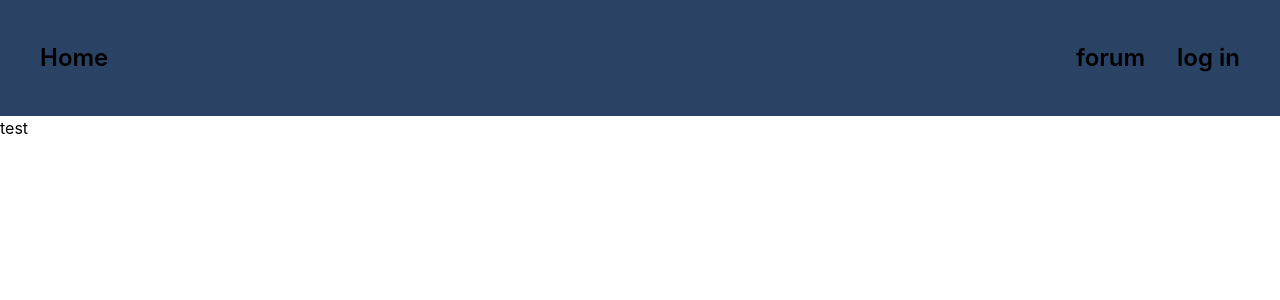
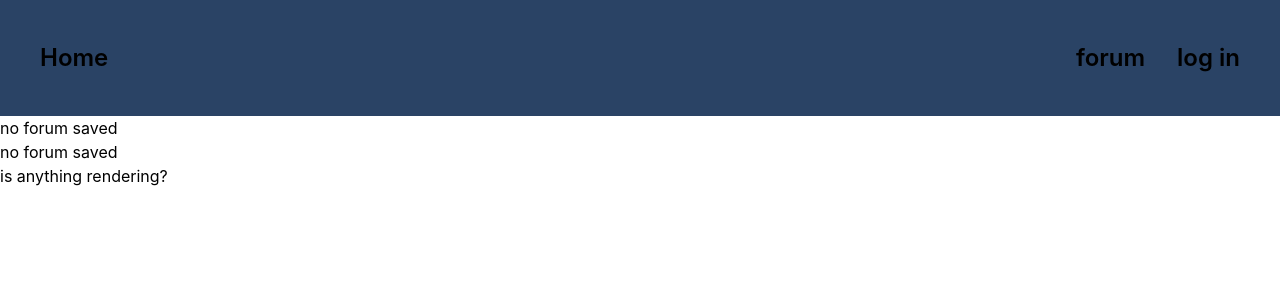
Before and after one commit to ametueraspirant/litext_nd_roleplaying, a React (Create React App) app: page /forum/1 in a window 1280 px wide. Shown: the top 300 px of the page. Built offline with nearby package versions, Linux system fonts and the light colour scheme; no server answers.

Commit message:
final demo

```diff
--- a/src/pages/Forum.js
+++ b/src/pages/Forum.js
@@ -1,6 +1,5 @@
 import React, { useState, useEffect } from "react";
 import axios from 'axios';
-import { BrowserRouter, Route, Switch } from 'react-router-dom';
 import { EditForum } from './partials';
 
 function Forum(props)
@@ -13,6 +12,7 @@ function Forum(props)
 	});
 
 	useEffect(()=> {
+	console.log(props.user.ismod);
 		if(!props.match.params.id) {
 			axios.get('/api/forum')
 			.then(res=> {
@@ -31,6 +31,13 @@ function Forum(props)
 			axios.get('/api/forum/view/' + _id)
 			.then(res=> {
 				if(res.status === 200) {
+					// let newForum = res.data;
+					// setForum({
+					// 	title: newForum.title,
+					// 	description: newForum.description,
+					// 	subforums: newForum.subforums,
+					// 	threads: newForum.threads
+					// });
 					console.log(res);
 				}
 			});
@@ -50,10 +57,14 @@ function Forum(props)
 
 	return(
 		<div>
-			<button onClick={getForum}>test</button>
+			<h1>{forum.title?forum.title:"no forum saved"}</h1>
+			<h1>{forum.description?forum.description:"no forum saved"}</h1>
+			<h1>{forum.subforums?forum.subforums:"no forum saved"}</h1>
+			<h1>{forum.threads?forum.threads:"no forum saved"}</h1>
+			<h1>is anything rendering?</h1>
 			{
 				props.user.ismod &&
-				<EditForum forum = {forum} setForum = {setForum} />
+				<EditForum user = {props.user} forum = {forum} setForum = {setForum} />
 			}
 		</div>
 	);
--- /dev/null
+++ b/src/pages/partials/FlexCol.js
@@ -0,0 +1,8 @@
+import React from 'react';
+import './css/tailwind.css';
+
+function FlexCol(props) {
+	return <div className = "flex flex-col">{props.children}</div>
+}
+
+export default FlexCol;
--- /dev/null
+++ b/src/pages/partials/FlexRow.js
@@ -0,0 +1,8 @@
+import React from 'react';
+import './css/tailwind.css';
+
+function FlexRow(props) {
+	return <div className = "flex flex-row">{props.children}</div>
+}
+
+export default FlexRow;
--- a/src/pages/partials/index.js
+++ b/src/pages/partials/index.js
@@ -2,3 +2,5 @@ export { default as Headbar } from './Headbar.js';
 export { default as LoginForm } from './LoginForm.js';
 export { default as SignupForm } from './SignupForm.js';
 export { default as EditForum } from './EditForum.js';
+export { default as FlexRow } from './FlexRow.js';
+export { default as FlexCol } from './FlexCol.js';
```
Also changed, not shown: 1 other file (tests, documents, lock files or other folders).
